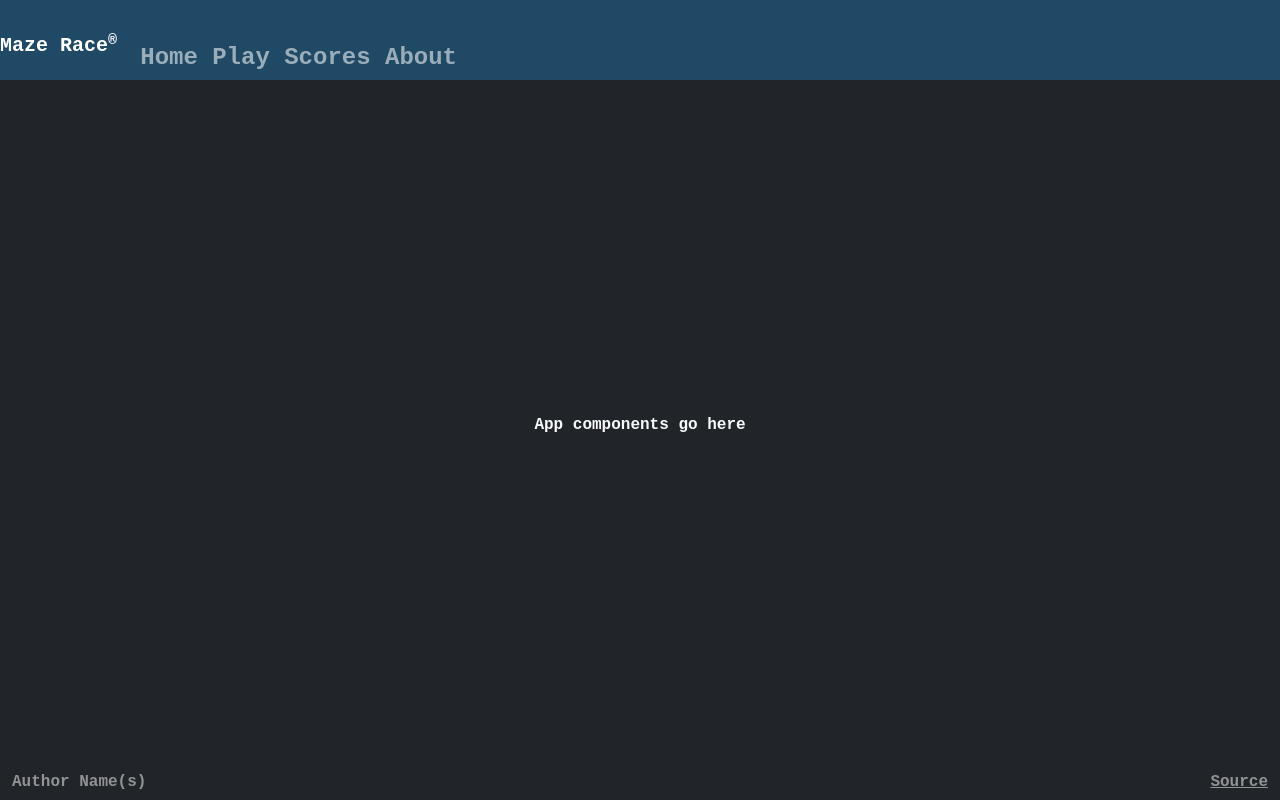
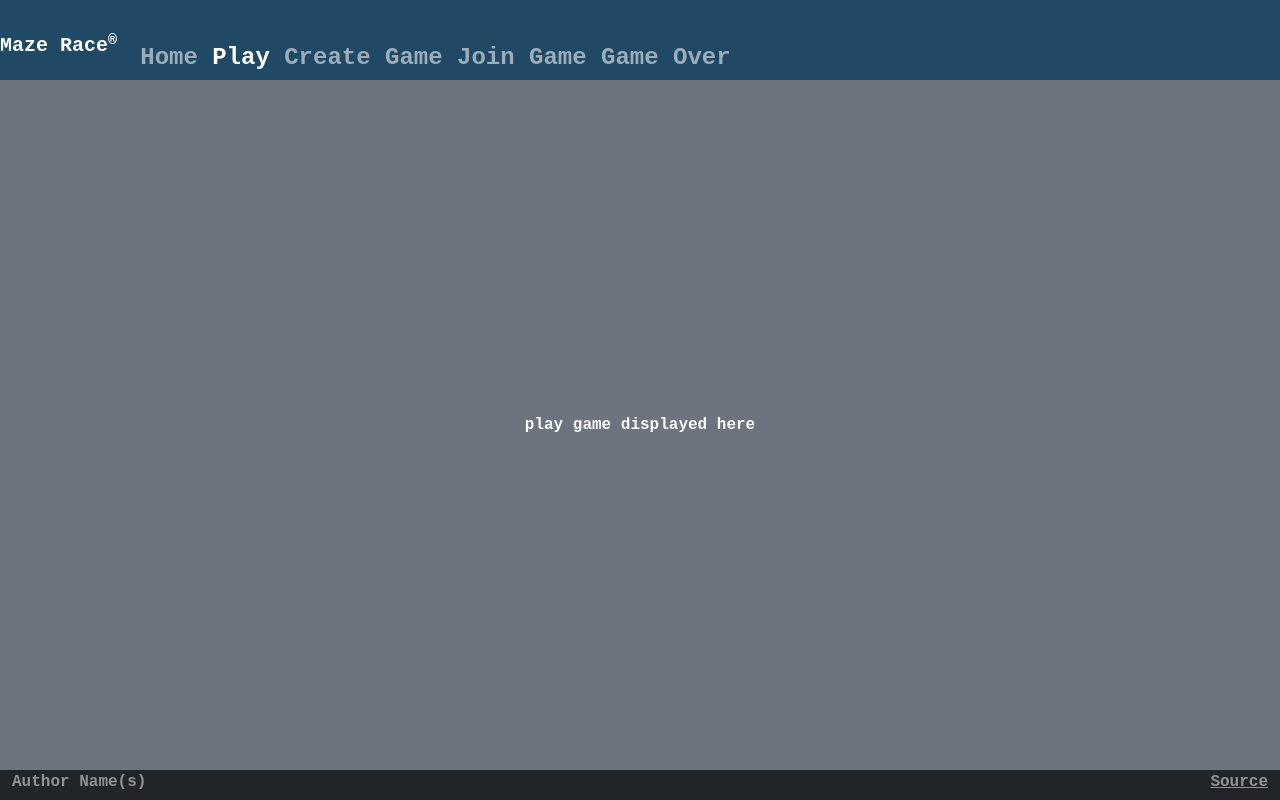
Before and after one commit to mjen3en/startup, a React (Vite) app: page /play in a window 1280 px wide. Built offline with nearby package versions, Linux system fonts and the light colour scheme.

Commit message:
basic routing funcionality working

```diff
--- a/src/app.jsx
+++ b/src/app.jsx
@@ -1,9 +1,16 @@
 import React from 'react';
 import 'bootstrap/dist/css/bootstrap.min.css';
 import './app.css';
+import { BrowserRouter, NavLink, Route, Routes } from 'react-router-dom';
+import { Login } from './login/login';
+import { Play } from './play/play';
+import { GameOver } from './gameover/gameover';
+import { CreateGame } from './creategame/creategame';
+import { JoinGame } from './joingame/joingame';
 
 export default function App() {
     return (
+        <BrowserRouter>
       <div className="body bg-dark text-light">
         <header className="container-fluid">
           <nav className="navbar fixed-top navbar-dark">
@@ -12,39 +19,56 @@ export default function App() {
             </div>
             <menu className="navbar-nav">
               <li className="nav-item">
-                <a className="nav-link" href="index.html">
+                <NavLink className="nav-link" to="">
                   Home
-                </a>
+                </NavLink >
               </li>
               <li className="nav-item">
-                <a className="nav-link" href="play.html">
+                <NavLink className="nav-link" to="play">
                   Play
-                </a>
+                </NavLink >
               </li>
               <li className="nav-item">
-                <a className="nav-link" href="scores.html">
-                  Scores
-                </a>
+                <NavLink className="nav-link" to="creategame">
+                  Create Game
+                </NavLink >
               </li>
               <li className="nav-item">
-                <a className="nav-link" href="about.html">
-                  About
-                </a>
+                <NavLink className="nav-link" to="joingame">
+                  Join Game
+                </NavLink >
+              </li>
+              <li className="nav-item">
+                <NavLink className="nav-link" to="gameover">
+                  Game Over
+                </NavLink >
               </li>
             </menu>
           </nav>
         </header>
 
-        <main>App components go here</main>
+<Routes>
+  <Route path='/' element={<Login />} exact />
+  <Route path='/play' element={<Play />} />
+  <Route path='/creategame' element={<CreateGame />} />
+  <Route path='/joingame' element={<JoinGame />} />
+   <Route path='/gameover' element={<GameOver />} />
+  <Route path='*' element={<NotFound />} />
+</Routes>
 
         <footer className="bg-dark text-white-50">
           <div className="container-fluid">
             <span className="text-reset">Author Name(s)</span>
-            <a className="text-reset" href="https://github.com/webprogramming260/simon-react">
+            <NavLink className="text-reset" to="https://github.com/webprogramming260/simon-react">
               Source
-            </a>
+            </NavLink >
           </div>
         </footer>
       </div>
+      </BrowserRouter>
     );
+
+    function NotFound() {
+        return <main className="container-fluid bg-secondary text-center">404: Return to sender. Address unknown.</main>;
+      }
   }
--- a/src/creategame/creategame.jsx
+++ b/src/creategame/creategame.jsx
@@ -3,7 +3,7 @@ import React from 'react';
 export function CreateGame() {
   return (
     <main className="container-fluid bg-secondary text-center">
-      <div>login displayed here</div>
+      <div>creategame displayed here</div>
     </main>
   );
 }
--- a/src/gameover/gameover.jsx
+++ b/src/gameover/gameover.jsx
@@ -3,7 +3,7 @@ import React from 'react';
 export function GameOver() {
   return (
     <main className="container-fluid bg-secondary text-center">
-      <div>login displayed here</div>
+      <div>gameover displayed here</div>
     </main>
   );
 }
--- a/src/joingame/joingame.jsx
+++ b/src/joingame/joingame.jsx
@@ -3,7 +3,7 @@ import React from 'react';
 export function JoinGame() {
   return (
     <main className="container-fluid bg-secondary text-center">
-      <div>login displayed here</div>
+      <div>joingame displayed here</div>
     </main>
   );
 }
--- a/src/play/play.jsx
+++ b/src/play/play.jsx
@@ -3,7 +3,7 @@ import React from 'react';
 export function Play() {
   return (
     <main className="container-fluid bg-secondary text-center">
-      <div>login displayed here</div>
+      <div>play game displayed here</div>
     </main>
   );
 }
```
